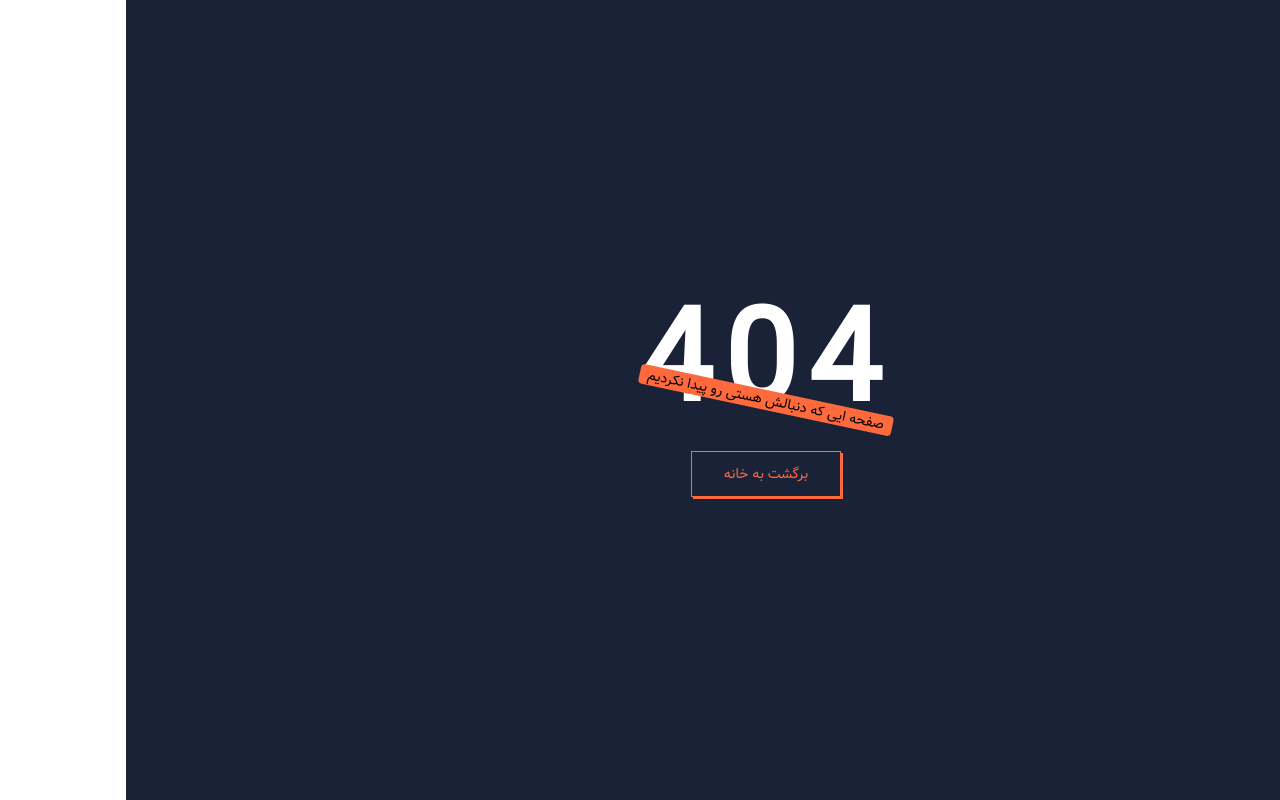
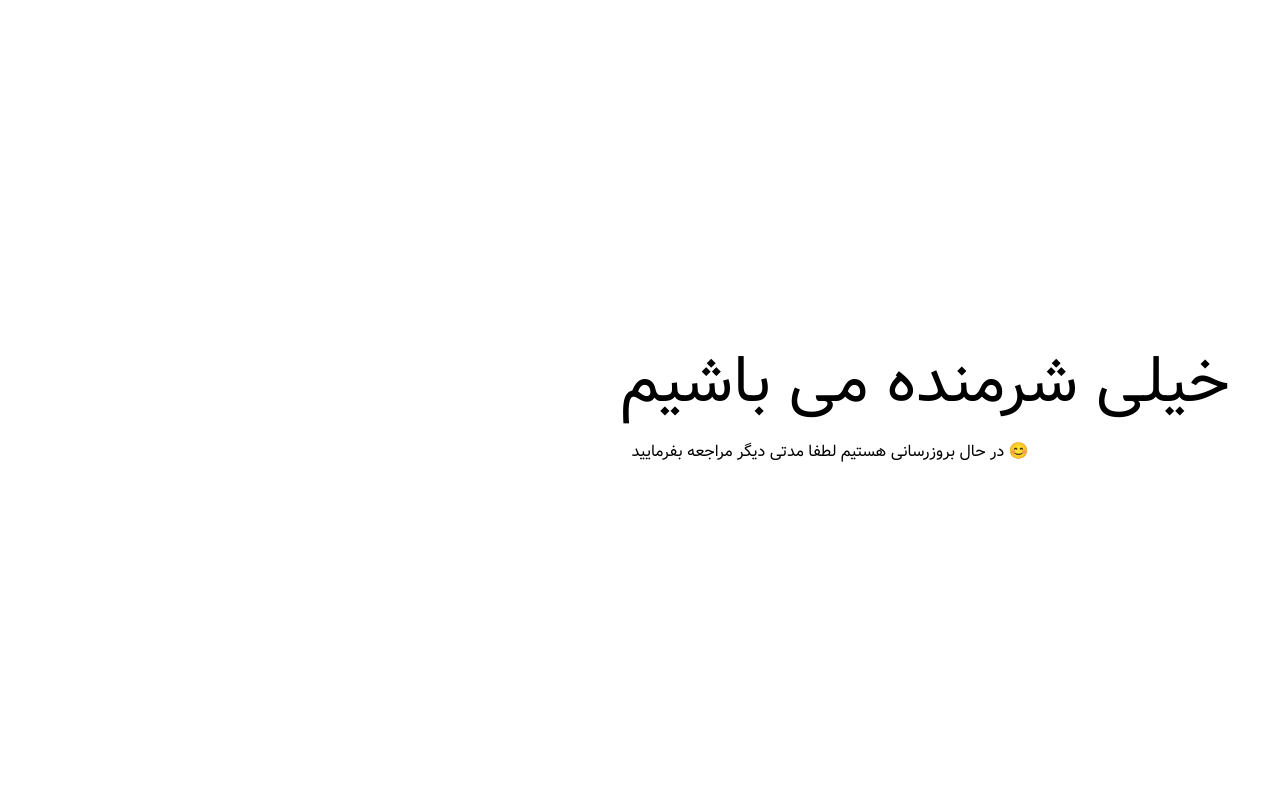
Before and after one commit to AmirrMahmoudi/quiz-app, a Next.js app: page /under-construction in a window 1280 px wide. Before the commit this address had no page. Built offline with nearby package versions, Linux system fonts and the light colour scheme.

Commit message:
Implementation

```diff
--- /dev/null
+++ b/app/under-construction/page.js
@@ -0,0 +1,15 @@
+import styles from "./styles.module.css";
+export default function underConstraction() {
+  return (
+    <>
+      <main className={styles.main}>
+        <section className={styles.contact}>
+          <h1 className={styles.title}>خیلی شرمنده می باشیم</h1>
+          <h2 className={styles.subtitle}>
+            😊 در حال بروزرسانی هستیم لطفا مدتی دیگر مراجعه بفرمایید
+          </h2>
+        </section>
+      </main>
+    </>
+  );
+}
--- /dev/null
+++ b/app/under-construction/styles.module.css
@@ -0,0 +1,27 @@
+.main {
+  position: absolute;
+  height: 100%;
+  width: 100%;
+  display: flex;
+  justify-content: center;
+  align-items: center;
+}
+
+.contact {
+  display: flex;
+  flex-direction: column;
+  justify-content: center;
+  align-items: center;
+}
+
+.title {
+  font-size: 4rem;
+  margin-bottom: 0.5rem;
+  width: 100vh;
+}
+
+.sub-title {
+  border-top: 0.1rem solid #fff;
+  padding: 1rem 4rem;
+  text-align: center;
+}
```
Also changed, not shown: middleware.js (added, +14 -0 lines).
